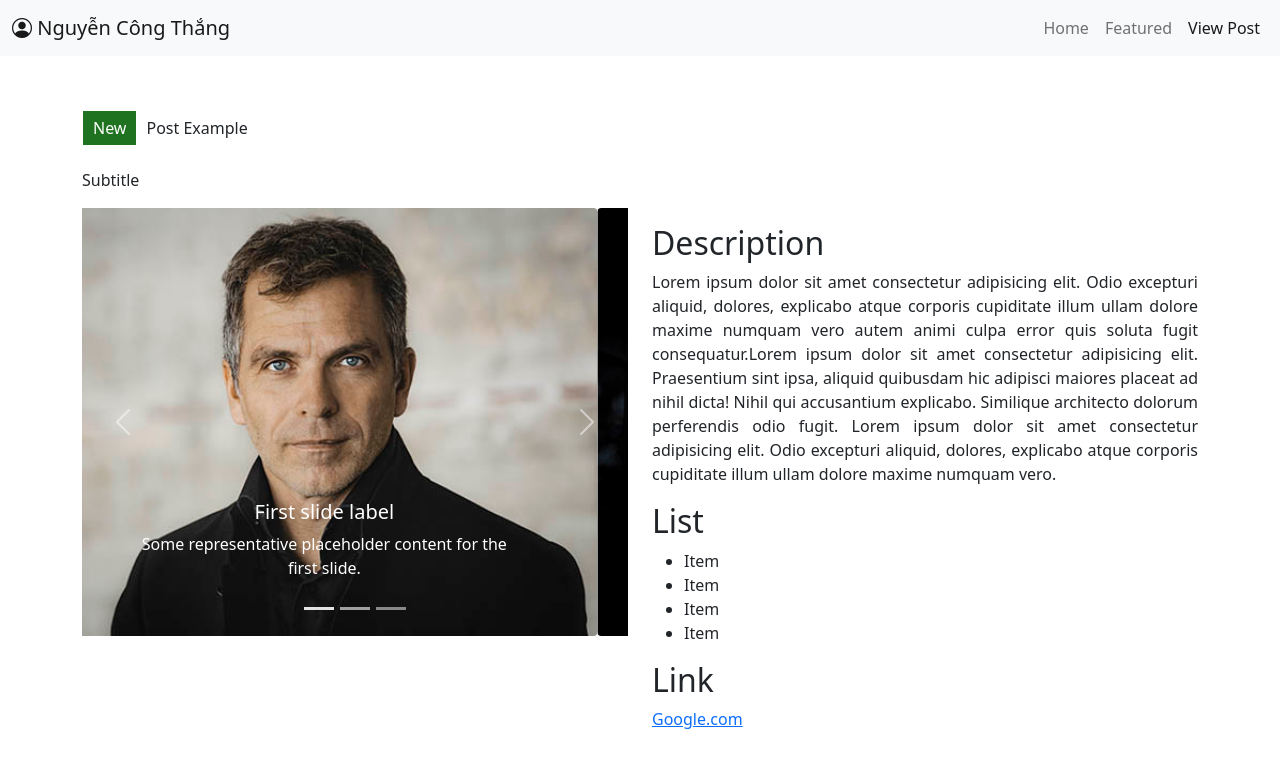
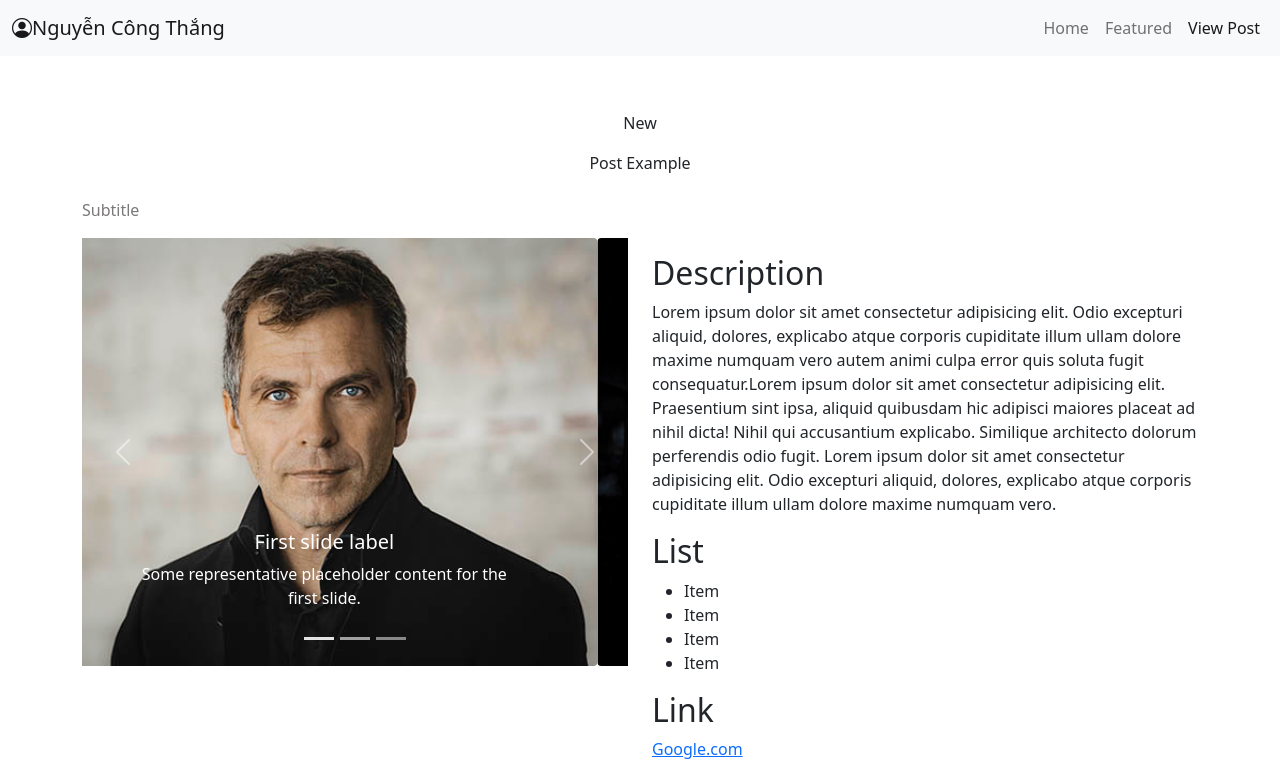
Before and after one commit to ghostorya3/BTHS1, a plain HTML site: page Project01/view.html in a window 1280 px wide. Shown: the top 776 px of the page. Drawn offline with nearby package versions, Linux system fonts and the light colour scheme.

Commit message:
Add files via upload

```diff
--- a/Project01/featured.css
+++ b/Project01/featured.css
@@ -1,3 +1,12 @@
 footer a {
     text-decoration: none;
 }
+.mb-3{
+    color: rgb(122, 120, 120);
+}
+.text-center{
+    background-color: rgba(0, 0, 0, 0.2);
+}
+footer a {
+    text-decoration: none;
+}
--- a/Project01/style.css
+++ b/Project01/style.css
@@ -1,3 +1,17 @@
+* {
+    margin: 0;
+    padding: 0;
+    box-sizing: border-box;
+}
 .main-picture{
     width: 100%;
 }
+.mb-3{
+    color: rgb(122, 120, 120);
+}
+.text-center{
+    background-color: rgba(0, 0, 0, 0.2);
+}
+footer a {
+    text-decoration: none;
+}
--- a/Project01/view.css
+++ b/Project01/view.css
@@ -3,48 +3,15 @@
     padding: 0;
     box-sizing: border-box;
 }
-
+.main-picture{
+    width: 100%;
+}
+.mb-3{
+    color: rgb(122, 120, 120);
+}
+.text-center{
+    background-color: rgba(0, 0, 0, 0.2);
+}
 footer a {
     text-decoration: none;
 }
-
-.btn-wrap {
-    display: flex;
-    align-items: center;
-}
-
-.btn-color {
-    background-color: rgb(31, 114, 31);
-    padding: 5px 10px;
-    margin-right: 10px;
-    color: #fff;
-}
-
-.content {
-    text-align: justify;
-}
-* {
-    margin: 0;
-    padding: 0;
-    box-sizing: border-box;
-}
-
-footer a {
-    text-decoration: none;
-}
-
-.btn-wrap {
-    display: flex;
-    align-items: center;
-}
-
-.btn-color {
-    background-color: rgb(31, 114, 31);
-    padding: 5px 10px;
-    margin-right: 10px;
-    color: #fff;
-}
-
-.content {
-    text-align: justify;
-}
--- a/Project01/view.html
+++ b/Project01/view.html
@@ -15,9 +15,7 @@
         <nav class="navbar navbar-expand-lg navbar-light bg-light">
             <div class="container-fluid">
                 <a class="navbar-brand" href="#">
-                    <i class="bi bi-person-circle"></i>
-                    Nguyễn Công Thắng
-                </a>
+                    <i class="bi bi-person-circle"></i>Nguyễn Công Thắng</a>
                 <button class="navbar-toggler" type="button" data-bs-toggle="collapse" data-bs-target="#navbarSupportedContent" aria-controls="navbarSupportedContent" aria-expanded="false" aria-label="Toggle navigation">
                     <span class="navbar-toggler-icon"></span>
                 </button>
@@ -128,9 +126,7 @@
             <div class="row">
                 <div class="col-lg-3 col-md-6 mb-4 mb-md-0">
                     <h5 class="text-uppercase">
-                        <i class="bi bi-twitter"></i>
-                        Footer Item
-                    </h5>
+                        <i class="bi bi-twitter"></i>Footer Item</h5>
                     <ul class="list-unstyled mb-0">
                     <li>
                         <a href="#!" class="text-dark">Item</a>
@@ -149,9 +145,7 @@
 
                 <div class="col-lg-3 col-md-6 mb-4 mb-md-0">
                     <h5 class="text-uppercase mb-0">
-                        <i class="bi bi-twitter"></i>
-                        Footer Item
-                    </h5>
+                        <i class="bi bi-twitter"></i>Footer Item</h5>
                     <ul class="list-unstyled">
                     <li>
                         <a href="#!" class="text-dark">Item</a>
@@ -170,9 +164,7 @@
 
                 <div class="col-lg-3 col-md-6 mb-4 mb-md-0">
                     <h5 class="text-uppercase mb-0">
-                        <i class="bi bi-twitter"></i>
-                        Footer Item
-                    </h5>
+                        <i class="bi bi-twitter"></i>Footer Item</h5>
                     <ul class="list-unstyled mb-0">
                     <li>
                         <a href="#!" class="text-dark">Item</a>
@@ -191,9 +183,7 @@
 
                 <div class="col-lg-3 col-md-6 mb-4 mb-md-0">
                     <h5 class="text-uppercase mb-0">
-                        <i class="bi bi-twitter"></i>
-                        Footer Item
-                    </h5>
+                        <i class="bi bi-twitter"></i>Footer Item</h5>
                     <ul class="list-unstyled">
                     <li>
                         <a href="#!" class="text-dark">Item</a>
@@ -211,7 +201,7 @@
                 </div>
             </div>
         </div>
-        <div class="text-center p-3" style="background-color: rgba(0, 0, 0, 0.2);">
+        <div class="text-center p-3">
             <span class="text-light">© Nguyễn Công Thắng:</span>
             <a class="text-light" href="https://mdbootstrap.com/">12/2021</a>
         </div>
```
Also changed, not shown: Project01/featured.html (+6 -14 lines), Project01/index.html (+6 -16 lines).
